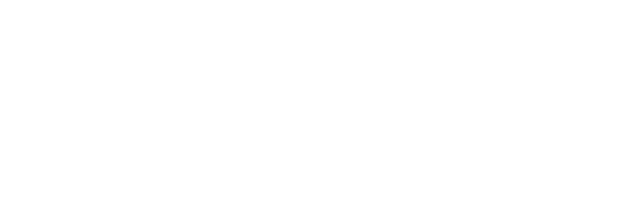
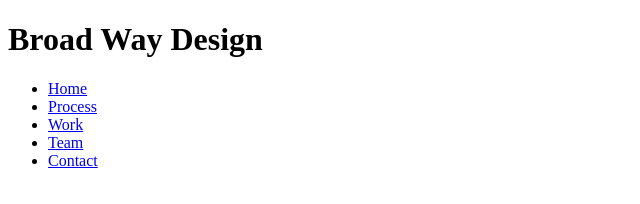
Before and after one commit to Yannou88/Broadway_Design, a plain HTML site: page index.html in a window 1280 px wide. Shown: the whole page, without its empty margins (0-640 px from the left). Drawn offline with Linux system fonts and the light colour scheme.

Commit message:
Adding Links

```diff
--- a/index.html
+++ b/index.html
@@ -6,6 +6,16 @@
     <title>Broadway Design</title>
   </head>
   <body>
+    <h1>Broad Way Design</h1>
+    <nav>
+        <ul>
+        <li><a href="#Home">Home</a></li>
+        <li><a href="#Process">Process</a></li>
+        <li><a href="#Work">Work</a></li>
+        <li><a href="#Team">Team</a></li>
+        <li><a href="#Contact">Contact</a></li>
+      </ul>
+    </nav>
 
   </body>
 </html>
```
Also changed, not shown: Resources/Images/execute.svg (added), Resources/Images/identify.svg (added), Resources/Images/the-flatiron-building.png (added), Resources/Images/understand.svg (added), 4 other files.
